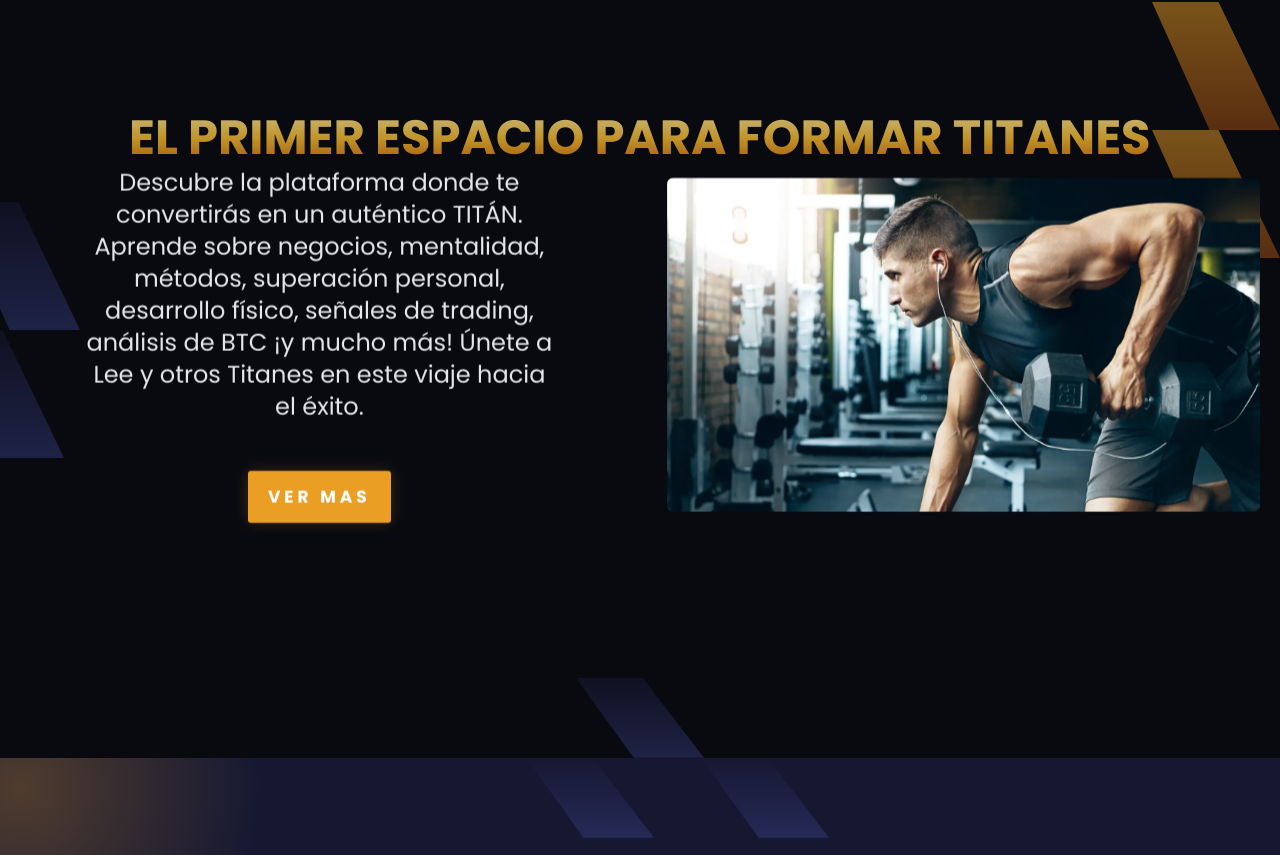
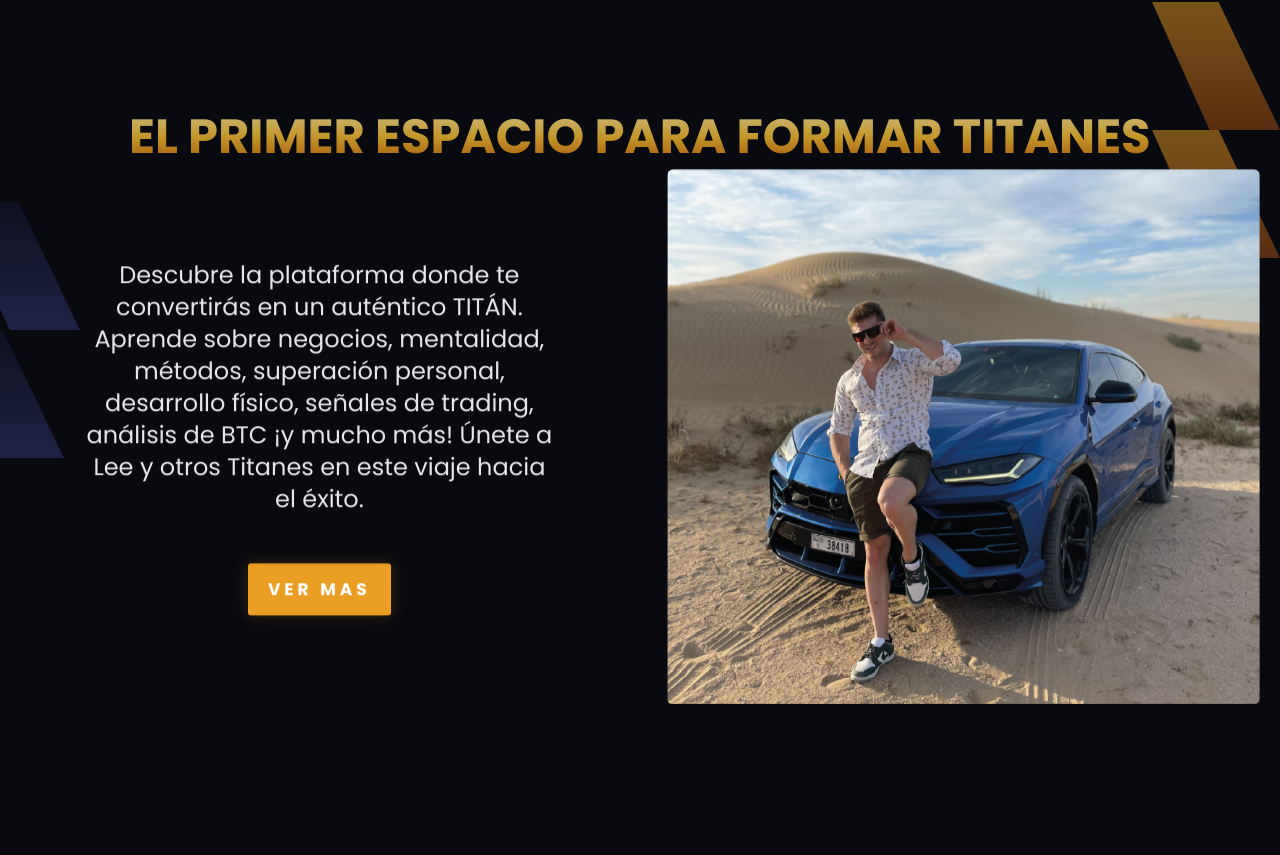
Before and after one commit to technodevs-ar/ClubDeTitanes, a React (Vite) app: page / in a window 1280 px wide. Shown: the part 544-1399 px from the top of the page. Built offline with nearby package versions, Linux system fonts and the light colour scheme.

Commit message:
agregando imagen brandon

```diff
--- a/src/components/Global/Header.jsx
+++ b/src/components/Global/Header.jsx
@@ -27,7 +27,7 @@ export const Header = () => {
     <header
       className={`bg-inherit transition-all md:justify-center body-font z-50 mb-[-10px] fixed w-full flex flex-col items-center ${
         isScrolled ? "scrolled" : "noscrolled"
-      } ${isMenuOpen ? "h-40" : "h-24"}`}
+      } ${isMenuOpen ? "h-44" : "h-24"}`}
     >
       <div className="container mx-auto flex flex-wrap p-5 md:flex-row items-center justify-between">
         <a className="flex title-font font-medium items-center text-gray-900 mb-4 md:mb-0">
@@ -96,7 +96,7 @@ export const Header = () => {
         </button>
       </div>
       <nav
-          className={`pb-5 w-full md:hidden md:flex-wrap items-center text-center justify-center transition-all duration-300 ease-in-out ${
+          className={` w-full md:hidden md:flex-wrap items-center text-center justify-center transition-all duration-300 ease-in-out ${
             isMenuOpen ? "block slide-in" : "slide-out"
           } md:flex`}
         >
--- a/src/components/Home/SectionEspacio.jsx
+++ b/src/components/Home/SectionEspacio.jsx
@@ -1,5 +1,5 @@
 import { Parallax, useParallax } from 'react-scroll-parallax'
-import Gimnasio from '../../assets/images/gimnasio.webp'
+import Brandon from '../../assets/images/brandon.webp'
 import './espacio-titanes.css'
 import './button-brigth.css'
 export const SectionEspacio = () => {
@@ -44,7 +44,7 @@ export const SectionEspacio = () => {
             </button>
           </div>
           <div className='flex justify-center w-full lg:w-1/2 z-0'>
-            <img src={Gimnasio} alt="" className='rounded-md' />
+            <img src={Brandon} alt="" className='rounded-md' />
           </div>
         </Parallax>
       </div>
```
Also changed, not shown: src/assets/images/brandon.webp (added).
